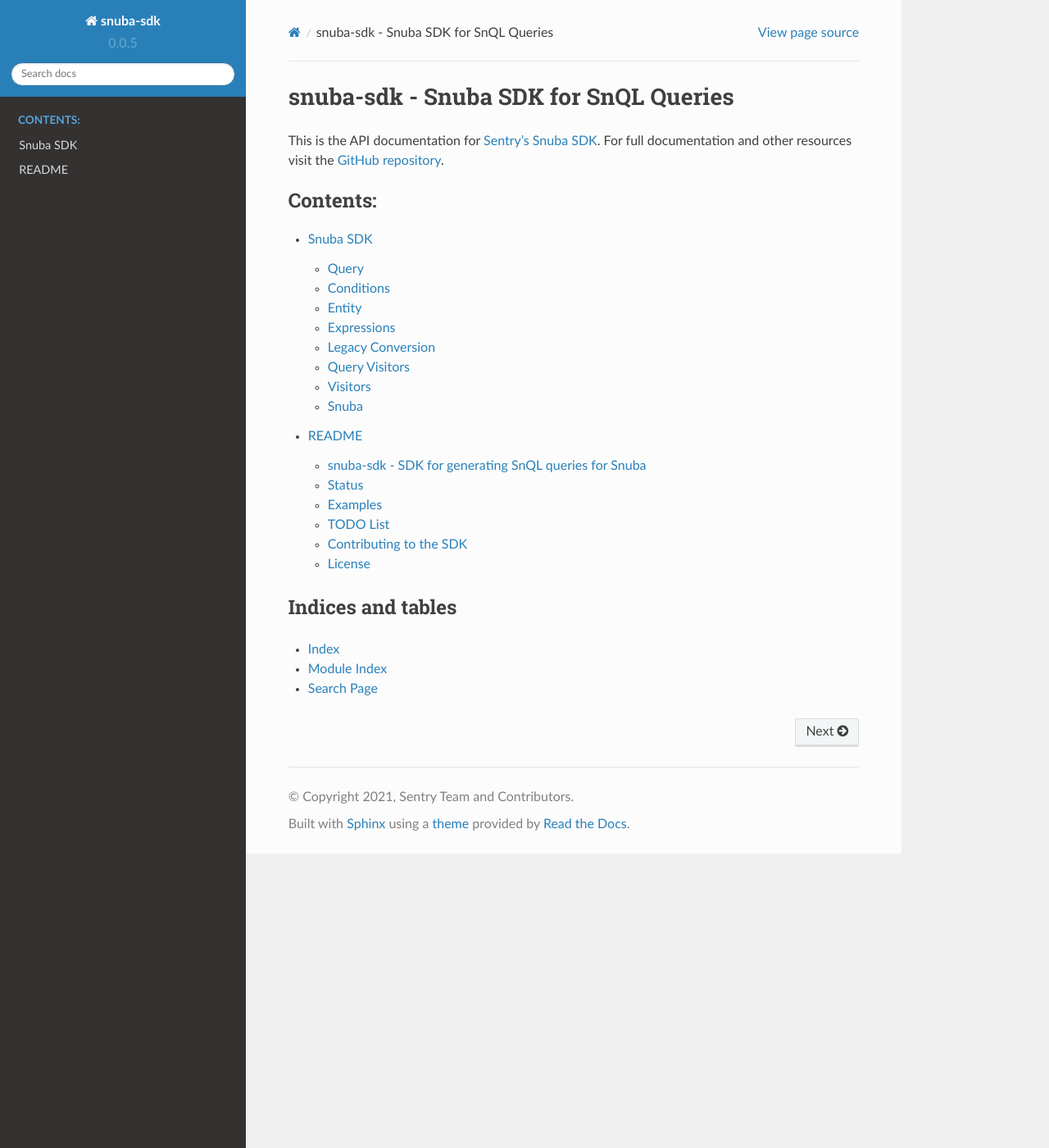
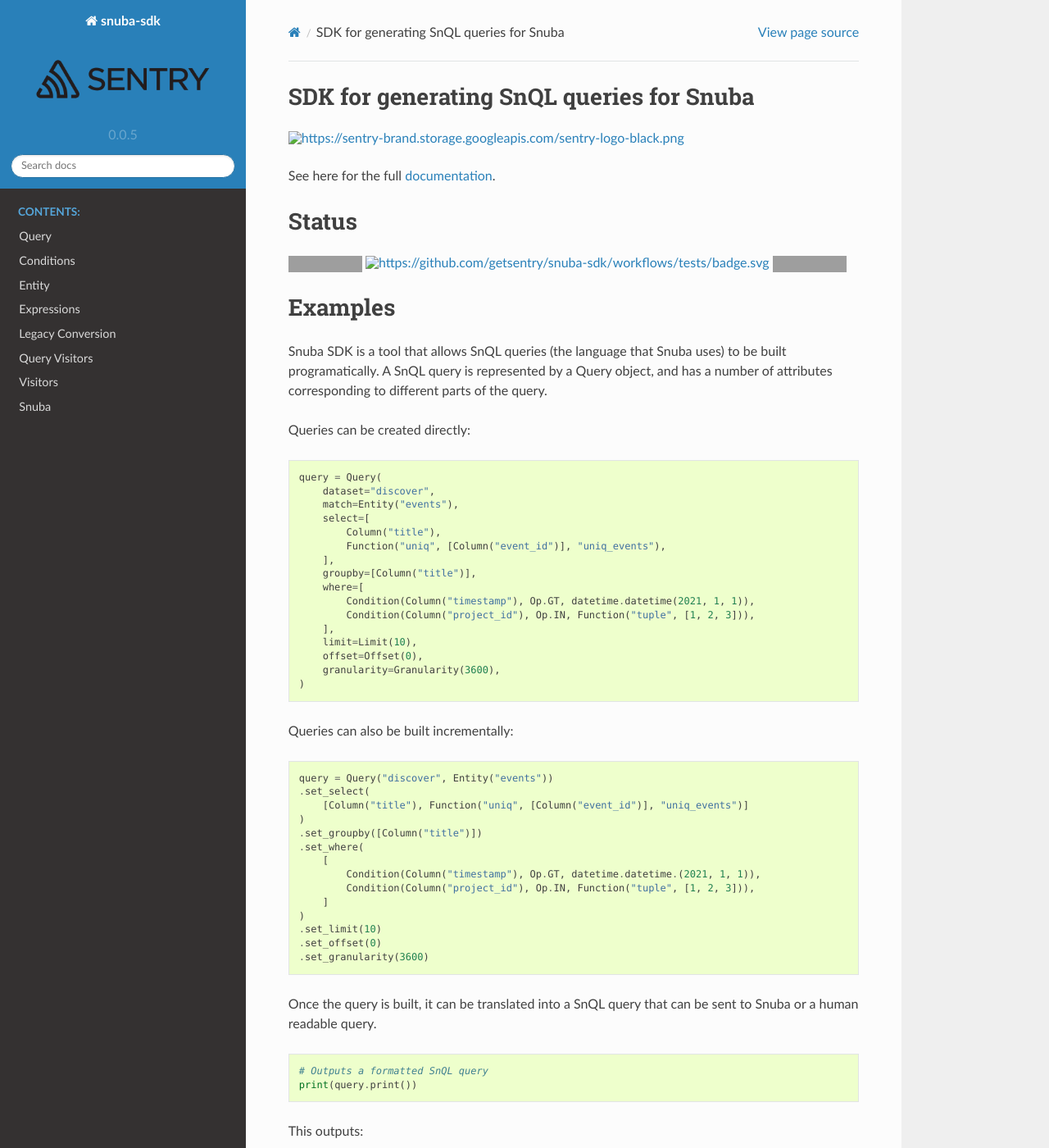
Before and after one commit to getsentry/snuba-sdk, a Sphinx documentation site: the page built from docs/index.rst, in a window 1280 px wide and 1400 px high. Shown: the whole window at 82% size. Built offline with Sphinx 7.4.7 and the Read the Docs theme 2.0.0, drawn with Linux system fonts in a browser that asks for light colours; some of the changed text lies outside the part shown; grey boxes are pictures that could not be loaded.

Commit message:
feat(docs) Reorganize docs to make them more accessible
Also clean out some of the unused files now that these docs are properly
landed.

```diff
--- a/README.rst
+++ b/README.rst
@@ -1,10 +1,8 @@
-======================================================
-snuba-sdk - SDK for generating SnQL queries for Snuba
-======================================================
-
 .. image:: https://sentry-brand.storage.googleapis.com/sentry-logo-black.png
     :width: 280
     :target: https://sentry.io
+
+See here for the full `documentation <https://getsentry.github.io/snuba-sdk/>`_.
 
 ======
 Status
@@ -87,14 +85,13 @@
     OFFSET 0
     GRANULARITY 3600
 
-If an expression in the query is invalid (e.g. `Column(1)`) then an `InvalidExpression` exception will be thrown. If there is a problem with a query, it will throw an `InvalidQuery` exception when `.validate()` or `.translate()` is called.
+If an expression in the query is invalid (e.g. ``Column(1)``) then an ``InvalidExpression`` exception will be thrown.
+If there is a problem with a query, it will throw an ``InvalidQuery`` exception when ``.validate()`` or ``.translate()`` is called.
 
 =========
 TODO List
 =========
 
-- Subscriptable support (measurements\[fcp.first\])
-- Complex boolean conditions (AND/OR)
 - Join support
 - Have the Entity object take a set of columns
 - Syntactic sugar
@@ -103,10 +100,10 @@
 Contributing to the SDK
 ===========================
 
-Please refer to `CONTRIBUTING.md <https://github.com/getsentry/snuba-sdk/blob/master/CONTRIBUTING.md>`
+Please refer to `CONTRIBUTING.md <https://github.com/getsentry/snuba-sdk/blob/master/CONTRIBUTING.md>`_.
 
 =========
 License
 =========
 
-Licensed under MIT, see `LICENSE <https://github.com/getsentry/snuba-sdk/blob/master/LICENSE>`
+Licensed under MIT, see `LICENSE <https://github.com/getsentry/snuba-sdk/blob/master/LICENSE>`_.
--- a/docs/conf.py
+++ b/docs/conf.py
@@ -78,6 +78,7 @@
 # so a file named "default.css" will overwrite the builtin "default.css".
 html_static_path = ["_static"]
 
+html_logo = "_static/sentry-logo-black.png"
 
 # -- Options for HTMLHelp output ---------------------------------------------
 
--- a/docs/index.rst
+++ b/docs/index.rst
@@ -1,15 +1,15 @@
-======================================
-snuba-sdk - Snuba SDK for SnQL Queries
-======================================
+======================================================
+SDK for generating SnQL queries for Snuba
+======================================================
 
-This is the API documentation for `Sentry's Snuba SDK
-<https://pypi.org/project/snuba-sdk/>`_. For full documentation and other resources
-visit the `GitHub repository <https://github.com/getsentry/snuba-sdk>`_.
+.. include:: readme_link.rst
 
 .. toctree::
-    snuba_sdk
-    README <readme>
     :caption: Contents:
+    :hidden:
+    :maxdepth: 6
+
+    sdk
 
 
 Indices and tables
@@ -17,4 +17,3 @@
 
 * :ref:`genindex`
 * :ref:`modindex`
-* :ref:`search`
--- a/docs/readme.rst
+++ b/docs/readme_link.rst
@@ -1,4 +1 @@
-Readme File
-===========
-
 .. include:: ../README.rst
--- /dev/null
+++ b/docs/sdk.rst
@@ -0,0 +1,12 @@
+.. toctree::
+    :caption: SDK:
+    :maxdepth: 4
+
+    query
+    conditions
+    entity
+    expressions
+    legacy
+    query_visitors
+    visitors
+    snuba
--- a/docs/snuba_sdk.rst
+++ /dev/null
@@ -1,14 +0,0 @@
-Snuba SDK
-=========
-
-.. toctree::
-   :maxdepth: 4
-
-   query
-   conditions
-   entity
-   expressions
-   legacy
-   query_visitors
-   visitors
-   snuba
```
Also changed, not shown: README.md (deleted, +0 -101 lines), docs/_static/sentry-logo-black.png (added), 2 other files.
